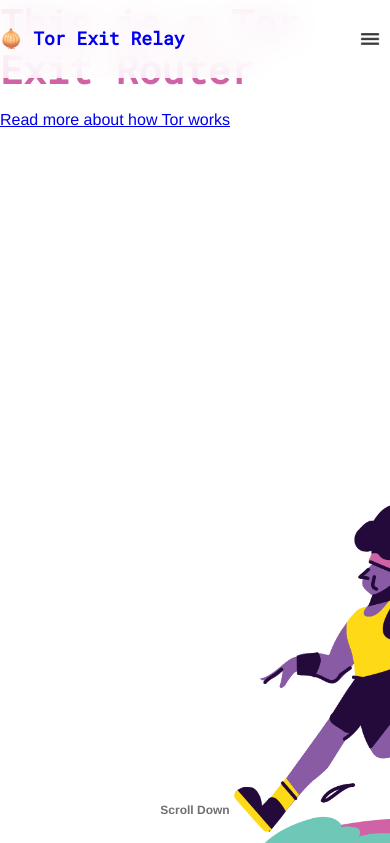
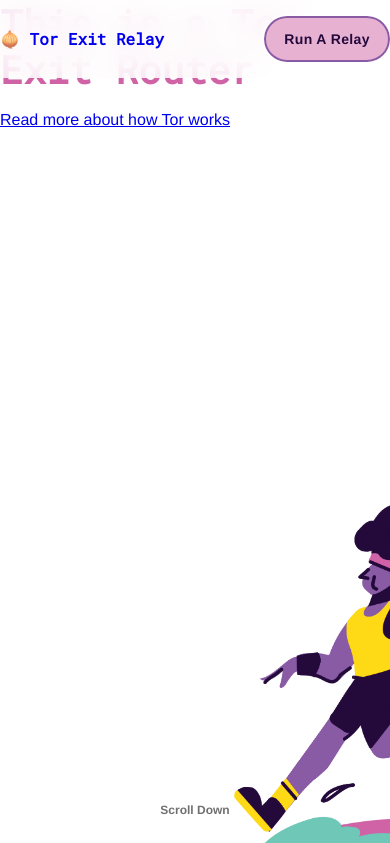
Before and after one commit to glenn-sorrentino/tor-exit-notice, a PHP site: page / in a window 390 px wide. Shown: the top 843 px of the page. Run offline with PHP 8.4, Linux system fonts and the light colour scheme.

Commit message:
header responsiveness

```diff
--- a/css/style.css
+++ b/css/style.css
@@ -107,4 +107,8 @@ svg {
   .intro h2, .intro p {
     width: 100%;
   }
+
+  header h1 {
+    font-size: var(--font-size-body) !important;
+  }
 }
--- a/design-system/components/header/css/header.css
+++ b/design-system/components/header/css/header.css
@@ -145,7 +145,7 @@ nav .badge {
   max-width: none;
 }
 
-@media only screen and (max-width: 540px) {
+/* @media only screen and (max-width: 540px) {
   @media (prefers-color-scheme: light) {
     header nav ul {
       box-shadow: var(--shadow-lm);
@@ -216,4 +216,4 @@ nav .badge {
     margin-right: 0;
     margin-left: var(--spacing-medium);
   }
-}
+} */
```
